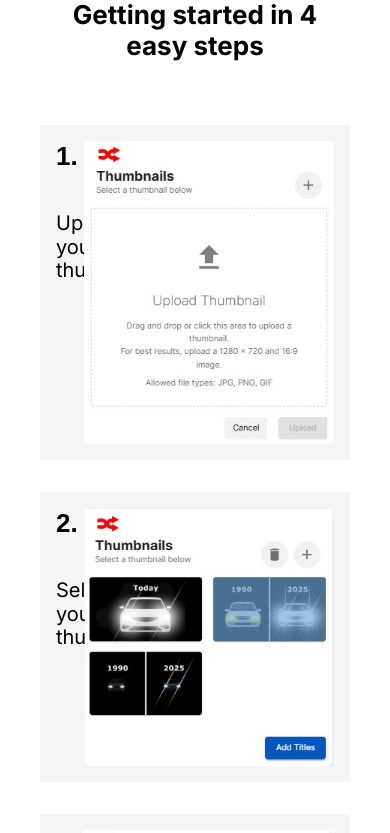
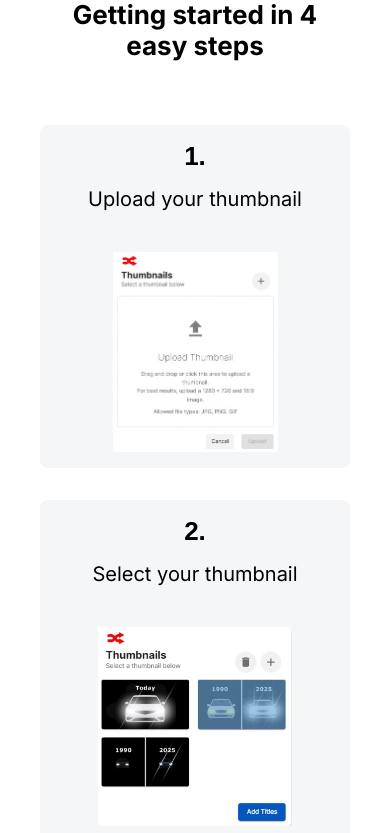
Before and after one commit to kev-liang/yt-thumbnail-site, a Next.js app: page / in a window 390 px wide. Shown: the part 2520-3353 px from the top of the page. Built offline with nearby package versions, Linux system fonts and the light colour scheme; a web font is replaced by a local one; what @mui/material-nextjs would draw is missing.

Commit message:
Fix instruction card mobile

```diff
--- a/src/app/components/InstructionsCard.tsx
+++ b/src/app/components/InstructionsCard.tsx
@@ -1,17 +1,39 @@
 import { Box, Grid2, Typography } from "@mui/material";
-import { ReactNode } from "react";
+import Image, { StaticImageData } from "next/image";
+import { JSX, ReactNode } from "react";
 
 const InstructionsCard = ({
   stepNum,
   desc,
   pic,
-}: Readonly<{ stepNum: number; desc: string; pic: ReactNode }>) => {
+}: Readonly<{
+  stepNum: number;
+  desc: string;
+  pic: ReactNode;
+}>) => {
   return (
     <Box
-      sx={{ backgroundColor: "grey.200", height: "100%", p: { xs: 2, lg: 6 } }}
+      sx={{
+        backgroundColor: "grey.200",
+        height: "100%",
+        p: { xs: 2, lg: 6 },
+        borderRadius: 2,
+        display: "flex",
+        flexDirection: "column",
+        justifyContent: "center",
+      }}
     >
-      <Grid2 container spacing={1} justifyContent="space-between">
-        <Grid2 size={4}>
+      <Grid2 container spacing={{ xs: 2, md: 3 }} alignItems="center">
+        <Grid2 size={{ xs: 12, md: 6 }} order={{ xs: 1, md: 1 }}>
+          <Box
+            sx={{
+              display: "flex",
+              flexDirection: "column",
+              justifyContent: "center",
+              height: "100%",
+              textAlign: { xs: "center", md: "left" },
+            }}
+          >
             <Typography
               fontFamily="var(--font-inria-serif)"
               fontWeight="bold"
@@ -19,23 +41,24 @@ const InstructionsCard = ({
             >
               {stepNum}.
             </Typography>
-          <Typography variant="h3" marginTop={5}>
+            <Typography
+              variant="h3"
+              sx={{
+                mt: { xs: 2, sm: 3, lg: 4 },
+                mb: { xs: 3, md: 0 },
+              }}
+            >
               {desc}
             </Typography>
-          {/* </Box> */}
+          </Box>
         </Grid2>
 
-        <Grid2
-          size={8}
-          sx={{
-            display: "flex",
-            justifyContent: "flex-end",
-          }}
-        >
+        <Grid2 size={{ xs: 12, md: 6 }} order={{ xs: 2, md: 2 }}>
           {pic}
         </Grid2>
       </Grid2>
     </Box>
   );
 };
+
 export default InstructionsCard;
--- a/src/app/components/InstructionsSection.tsx
+++ b/src/app/components/InstructionsSection.tsx
@@ -1,11 +1,30 @@
 "use client";
 
 import { Box, Grid2, Typography } from "@mui/material";
-import Image from "next/image";
+import Image, { StaticImageData } from "next/image";
 import upload from "@/assets/upload.jpg";
 import title from "@/assets/title.jpg";
 import select from "@/assets/select.jpg";
 import InstructionsCard from "./InstructionsCard";
+
+const ImageContainer = ({ pic }: { pic: StaticImageData }) => {
+  return (
+    <Box
+      sx={{
+        display: "flex",
+        justifyContent: "center",
+        alignItems: "center",
+        width: "100%",
+        height: "100%",
+        minHeight: { xs: 200, md: 250 },
+        backgroundImage: `url(${pic.src})`,
+        backgroundSize: "contain",
+        backgroundPosition: "center",
+        backgroundRepeat: "no-repeat",
+      }}
+    ></Box>
+  );
+};
 
 const InstructionsSection = () => {
   const removeVscElementSpace = () => {
@@ -17,36 +36,15 @@ const InstructionsSection = () => {
   const instructions = [
     {
       desc: "Upload your thumbnail",
-      pic: (
-        <Image
-          src={upload}
-          alt="upload-thumbnail"
-          width={upload.width * 0.75}
-          height={upload.height * 0.75}
-        />
-      ),
+      pic: <ImageContainer pic={upload} />,
     },
     {
       desc: "Select your thumbnail",
-      pic: (
-        <Image
-          src={select}
-          alt="select-thumbnail"
-          width={select.width * 0.75}
-          height={select.height * 0.75}
-        />
-      ),
+      pic: <ImageContainer pic={select} />,
     },
     {
       desc: "Add titles to your thumbnail",
-      pic: (
-        <Image
-          src={title}
-          alt="title-thumbnail"
-          width={title.width * 0.75}
-          height={title.height * 0.75}
-        />
-      ),
+      pic: <ImageContainer pic={title} />,
     },
     {
       desc: "Swap with any YouTube video",
@@ -81,7 +79,11 @@ const InstructionsSection = () => {
       </Typography>
       <Grid2 container spacing={4}>
         {instructions.map((instruction, instructionI) => (
-          <Grid2 size={{ sm: 12, md: 6 }} key={instructionI}>
+          <Grid2
+            size={{ xs: 12, sm: 6 }}
+            key={instructionI}
+            sx={{ width: "100%" }}
+          >
             <InstructionsCard
               stepNum={instructionI + 1}
               desc={instruction.desc}
```
Lines whose indentation alone changed are shown as unchanged.
